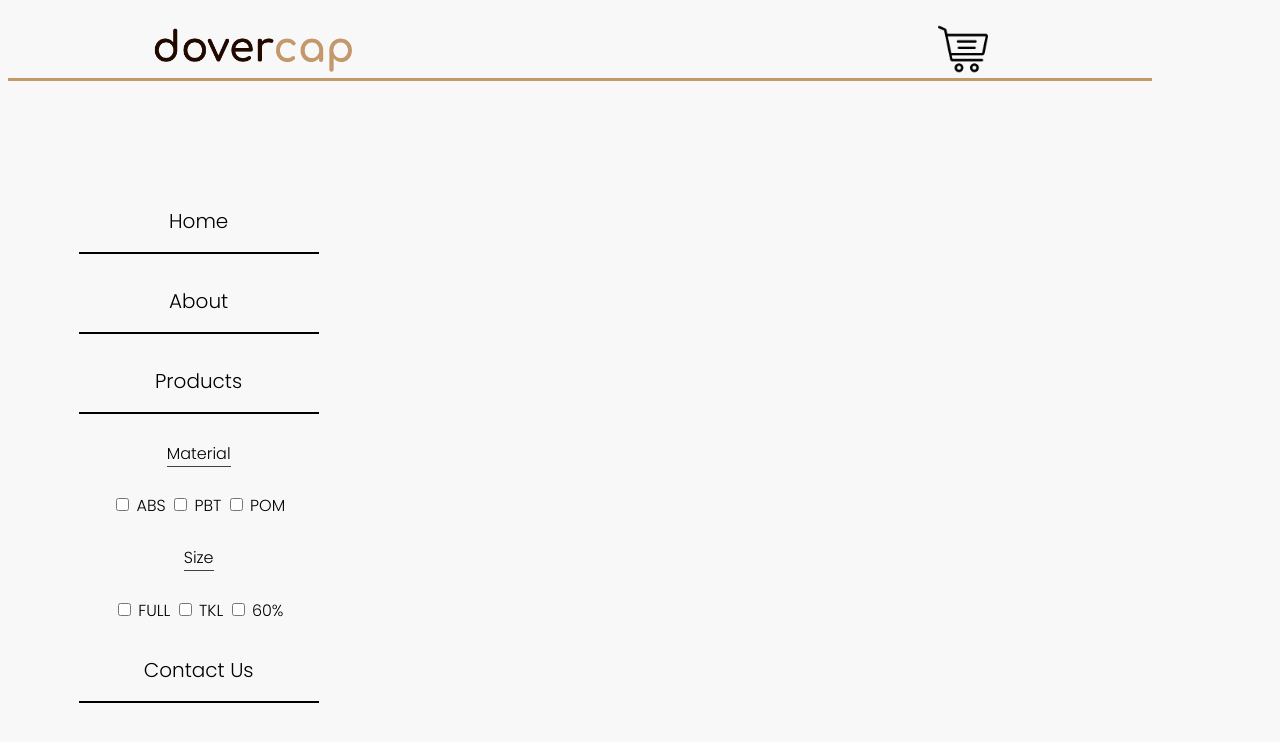
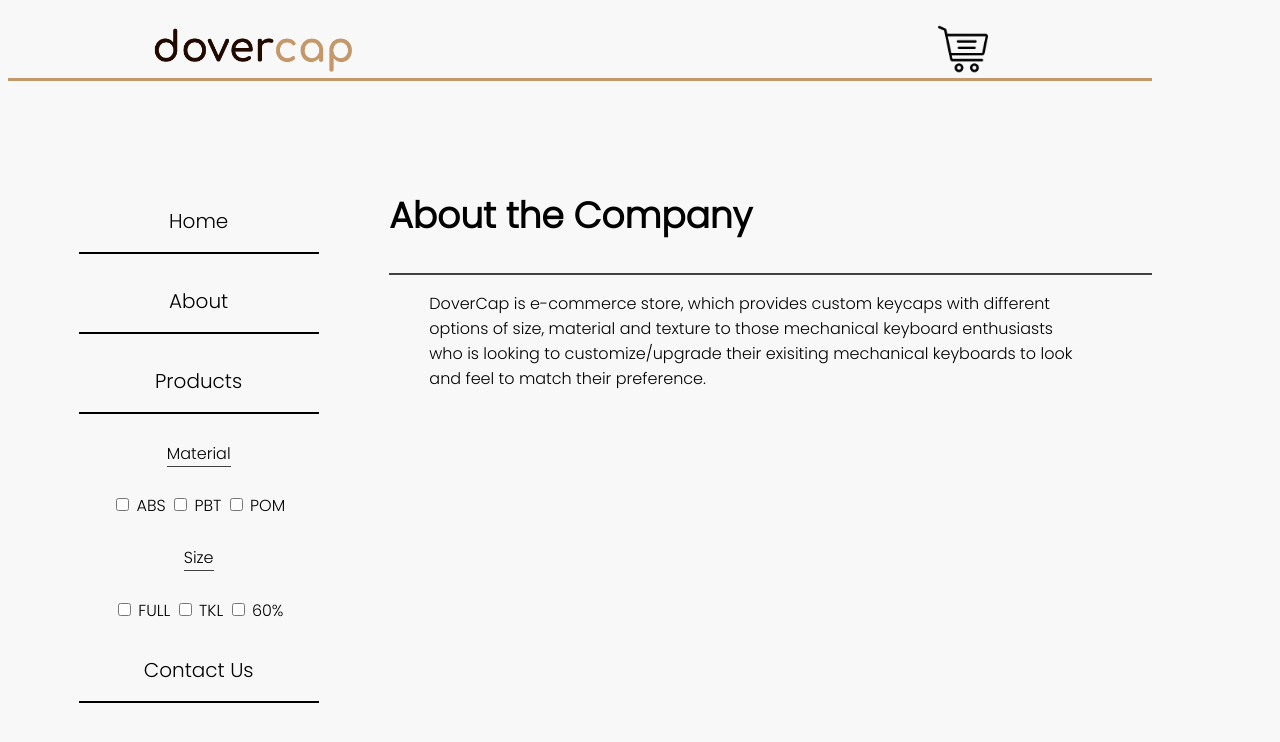
Before and after one commit to zack871024/IAT339-P02-Company, a plain HTML site: page website/about.html in a window 1280 px wide. Drawn offline with Linux system fonts and the light colour scheme.

Commit message:
Added About Company
added company info about DoverCaps

```diff
--- a/website/about.html
+++ b/website/about.html
@@ -60,3 +60,19 @@
 
         </div>
     </div>
+    <main>
+        <section id="about">
+            <h2> About the Company</h2>
+            <section class="element about-element">
+
+                <ul>
+                    <li>
+                        <p>DoverCap is e-commerce store, which provides custom keycaps with different options of size, material and texture to those mechanical keyboard enthusiasts who is looking to customize/upgrade their exisiting mechanical keyboards
+                            to look and feel to match their preference.</p>
+                    </li>
+
+                </ul>
+            </section>
+        </section>
+    </main>
+</body>
```
